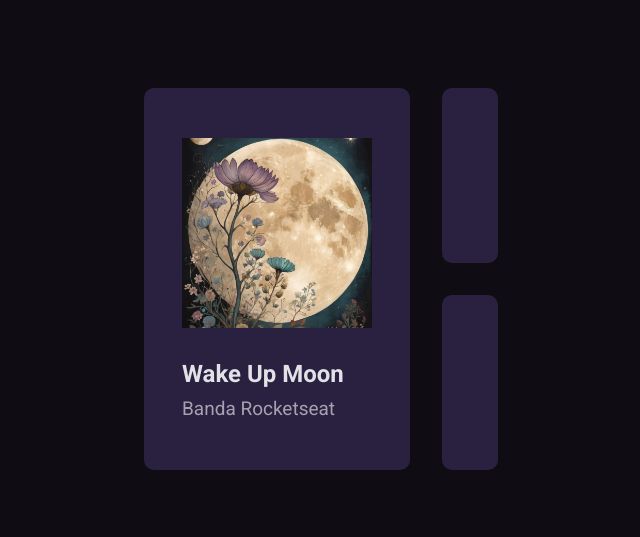
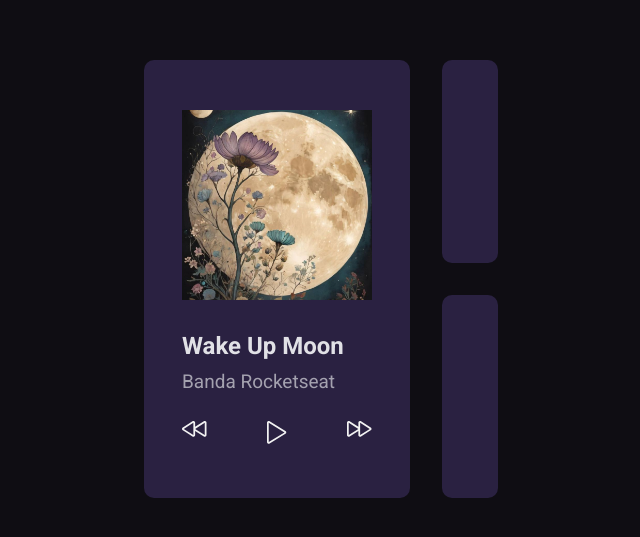
Before and after one commit to StephCruz97/Player-de-Musica, a plain HTML site: page index.html in a window 1280 px wide. Shown: the part 121-658 px from the top of the page, without its empty margins (319-959 px from the left). Drawn offline with Linux system fonts and the light colour scheme.

Commit message:
Icons Insert

```diff
--- a/index.html
+++ b/index.html
@@ -19,6 +19,30 @@
 <h1>Wake Up Moon</h1>
 <p>Banda Rocketseat</p>
 </div>
+<div class="controls">
+<div class="prev">
+    <svg width="25" height="16" viewBox="0 0 25 16" fill="none" xmlns="http://www.w3.org/2000/svg">
+        <path d="M23.6002 0.21935C23.3258 0.0693157 23.0162 -0.00444131 22.7036 0.00575355C22.391 0.0159484 22.0869 0.109722 21.8229 0.277319L13.1254 5.81279V1.7331C13.1241 1.42156 13.0392 1.11608 12.8796 0.848537C12.72 0.580998 12.4914 0.36122 12.2179 0.212147C11.9443 0.0630749 11.6358 -0.00982368 11.3244 0.00106303C11.0131 0.0119497 10.7103 0.106222 10.4479 0.274038L0.802084 6.41654C0.556331 6.57251 0.353957 6.78803 0.213739 7.0431C0.0735201 7.29817 0 7.58453 0 7.8756C0 8.16667 0.0735201 8.45303 0.213739 8.7081C0.353957 8.96317 0.556331 9.17869 0.802084 9.33466L10.4479 15.4772C10.7103 15.645 11.0131 15.7393 11.3244 15.7501C11.6358 15.761 11.9443 15.6881 12.2179 15.5391C12.4914 15.39 12.72 15.1702 12.8796 14.9027C13.0392 14.6351 13.1241 14.3296 13.1254 14.0181V9.93841L21.8229 15.4772C22.0853 15.645 22.3881 15.7393 22.6994 15.7501C23.0108 15.761 23.3193 15.6881 23.5929 15.5391C23.8664 15.39 24.095 15.1702 24.2546 14.9027C24.4142 14.6351 24.4991 14.3296 24.5004 14.0181V1.7331C24.4995 1.42333 24.4155 1.11948 24.2571 0.853223C24.0988 0.58697 23.8719 0.368071 23.6002 0.21935ZM11.3754 13.9929L1.77005 7.8756L11.3754 1.75716V13.9929ZM22.7504 13.9929L13.1451 7.8756L22.7504 1.75716V13.9929Z" fill="#F2F2F2"/>
+        </svg>
+
+</div>
+
+    <div class="play">
+        <svg width="20" height="23" viewBox="0 0 20 23" fill="none" xmlns="http://www.w3.org/2000/svg">
+            <path d="M18.4187 9.89789L2.66 0.257577C2.39431 0.0948851 2.09001 0.00606837 1.77852 0.000300066C1.46703 -0.00546824 1.15965 0.0720209 0.888125 0.224765C0.619183 0.375136 0.395146 0.594429 0.239054 0.860093C0.0829625 1.12576 0.000449376 1.4282 0 1.73633V21.0148C0.00202646 21.477 0.187506 21.9194 0.515663 22.2449C0.843821 22.5704 1.2878 22.7523 1.75 22.7505C2.0726 22.7504 2.38895 22.6615 2.66437 22.4935L18.4187 12.8532C18.672 12.6989 18.8813 12.482 19.0265 12.2234C19.1717 11.9648 19.248 11.6732 19.248 11.3766C19.248 11.0801 19.1717 10.7885 19.0265 10.5299C18.8813 10.2713 18.672 10.0544 18.4187 9.90008V9.89789ZM1.75 20.994V1.75055L17.4814 11.3755L1.75 20.994Z" fill="#F2F2F2"/>
+            </svg>
+
+    </div>
+
+        <div class="next">
+            <svg width="25" height="16" viewBox="0 0 25 16" fill="none" xmlns="http://www.w3.org/2000/svg">
+                <path d="M23.6983 6.41654L14.0525 0.274038C13.79 0.106222 13.4873 0.0119497 13.176 0.00106303C12.8646 -0.00982368 12.556 0.0630749 12.2825 0.212147C12.0089 0.36122 11.7804 0.580998 11.6208 0.848537C11.4611 1.11608 11.3763 1.42156 11.375 1.7331V5.81279L2.6775 0.274038C2.41502 0.106222 2.1123 0.0119497 1.80095 0.00106303C1.4896 -0.00982368 1.18104 0.0630749 0.907477 0.212147C0.633917 0.36122 0.405393 0.580998 0.245766 0.848537C0.0861393 1.11608 0.00126325 1.42156 0 1.7331V14.0181C0.00161781 14.3295 0.0867134 14.6348 0.24642 14.9021C0.406128 15.1694 0.634602 15.389 0.908038 15.538C1.18147 15.687 1.48987 15.76 1.80108 15.7493C2.1123 15.7386 2.41495 15.6446 2.6775 15.4772L11.375 9.93841V14.0181C11.3766 14.3295 11.4617 14.6348 11.6214 14.9021C11.7811 15.1694 12.0096 15.389 12.283 15.538C12.5565 15.687 12.8649 15.76 13.1761 15.7493C13.4873 15.7386 13.7899 15.6446 14.0525 15.4772L23.6983 9.33466C23.944 9.17869 24.1464 8.96317 24.2866 8.7081C24.4268 8.45303 24.5004 8.16667 24.5004 7.8756C24.5004 7.58453 24.4268 7.29817 24.2866 7.0431C24.1464 6.78803 23.944 6.57251 23.6983 6.41654ZM1.75 13.994V1.75826L11.3553 7.8756L1.75 13.994ZM13.125 13.994V1.75826L22.7303 7.8756L13.125 13.994Z" fill="#F2F2F2"/>
+                </svg>
+
+        </div>
+
+
+</div>
 
             </div></div>
         <div id="player-2" class="player">
--- a/style.css
+++ b/style.css
@@ -85,3 +85,9 @@ body * {
     opacity: 0.67;
     font-size: 19px;
 }
+
+.controls {
+    display: flex;
+    justify-content: space-between;
+    margin-top: 28px;
+}
```
Also changed, not shown: assets/fast-forward.svg (added), assets/play.svg (added), assets/rewind.svg (added).
